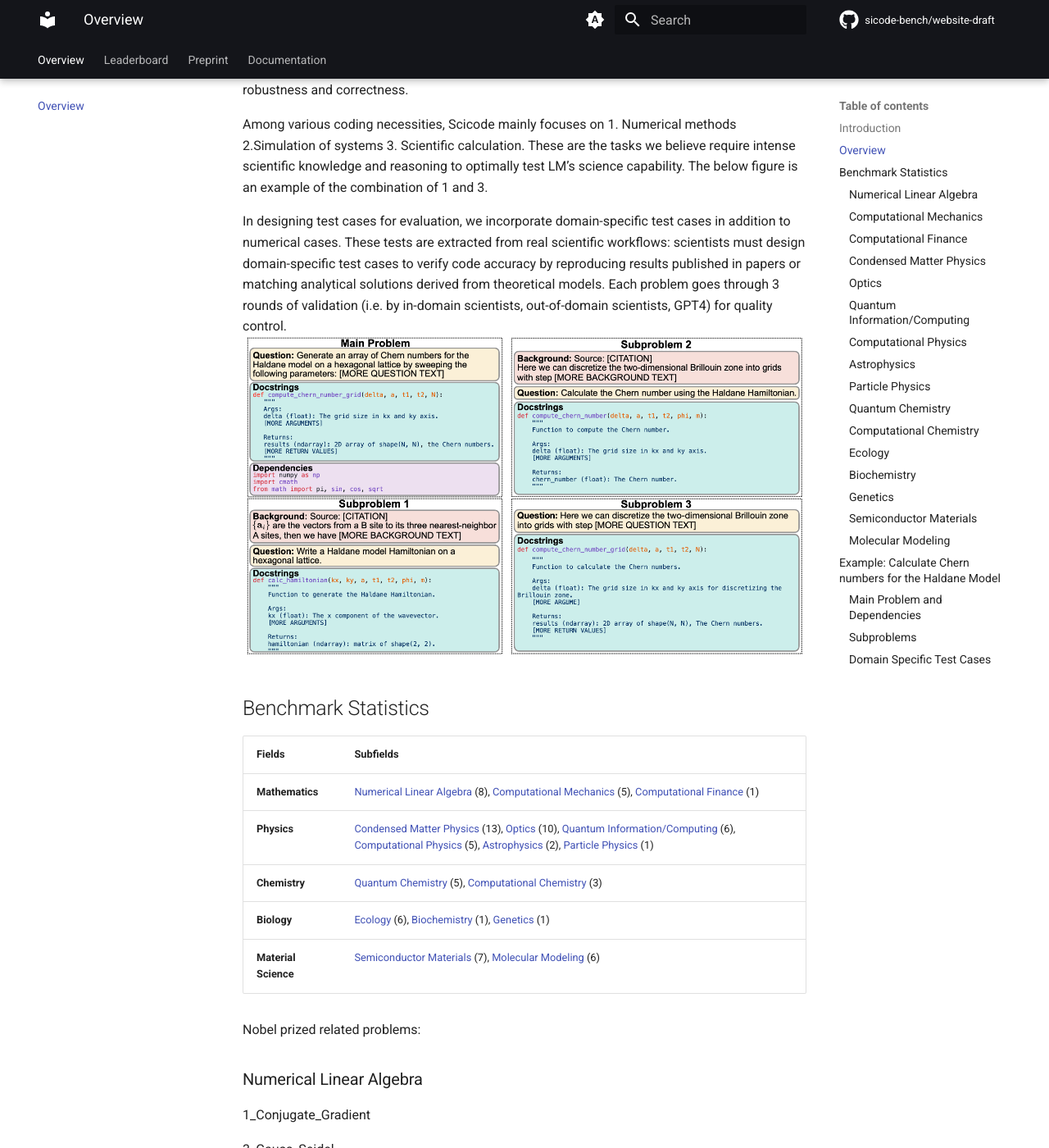
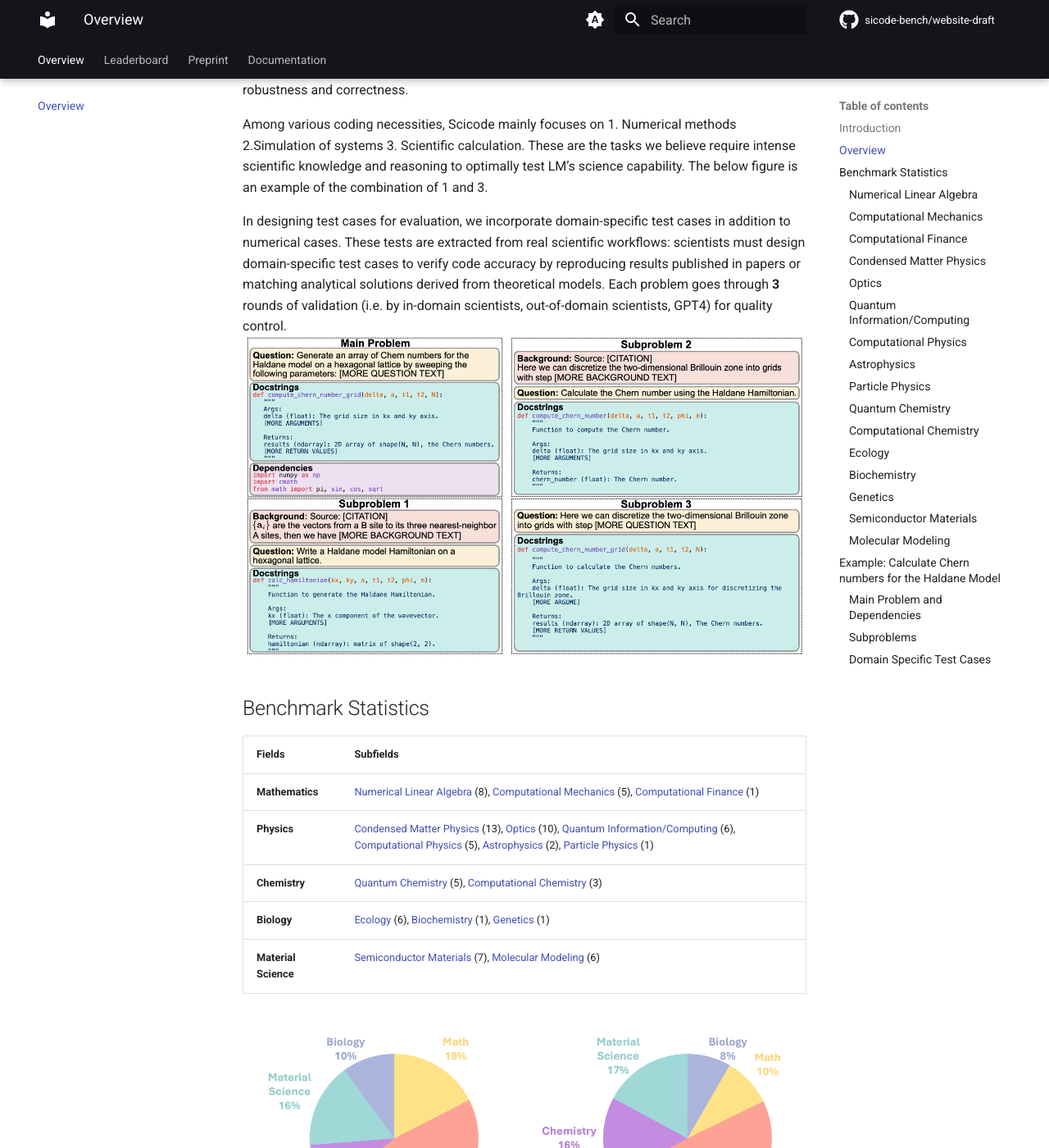
Before and after one commit to scicode-bench/scicode-bench.github.io, an MkDocs documentation site: the page built from docs/index.md, in a window 1280 px wide and 1400 px high, scrolled down 1589 px. Shown: the whole window at 82% size. Built offline with MkDocs 1.6.1 and Material for MkDocs 9.7.7, drawn with Linux system fonts in a browser that asks for light colours; comment, search, counter and statistics services are not loaded; some of the changed text lies outside the part shown.

Commit message:
Update index.md

```diff
--- a/docs/index.md
+++ b/docs/index.md
@@ -68,7 +68,7 @@ SciCode sources challenging and realistic research-level coding problems across
 
 Among various coding necessities, Scicode mainly focuses on 1. Numerical methods 2.Simulation of systems 3. Scientific calculation. These are the tasks we believe require intense scientific knowledge and reasoning to optimally test LM’s science capability. The below figure is an example of the combination of 1 and 3.
 
-In designing test cases for evaluation, we incorporate domain-specific test cases in addition to numerical cases. These tests are extracted from real scientific workflows: scientists must design domain-specific test cases to verify code accuracy by reproducing results published in papers or matching analytical solutions derived from theoretical models. Each problem goes through 3 rounds of validation (i.e. by in-domain scientists, out-of-domain scientists, GPT4) for quality control.
+In designing test cases for evaluation, we incorporate domain-specific test cases in addition to numerical cases. These tests are extracted from real scientific workflows: scientists must design domain-specific test cases to verify code accuracy by reproducing results published in papers or matching analytical solutions derived from theoretical models. Each problem goes through **3** rounds of validation (i.e. by in-domain scientists, out-of-domain scientists, GPT4) for quality control.
 ![Image Title](figures/SciCode_example_problem.png)
 ## Benchmark Statistics
 
@@ -80,7 +80,12 @@ In designing test cases for evaluation, we incorporate domain-specific test case
 | **Biology**          | [Ecology](#ecology) (6), [Biochemistry](#biochemistry) (1), [Genetics](#genetics) (1)                         |
 | **Material Science** | [Semiconductor Materials](#semiconductor-materials) (7), [Molecular Modeling](#molecular-modeling) (6)       |
 
-Nobel prized related problems:
+<figure markdown="span">
+  ![Image Title](figures/SciCode_chart.png)
+  <figcaption>Left: Distribution of Main Problems   Right: Distribution of Subproblems </figcaption>
+</figure>
+
+
 
 ### Numerical Linear Algebra
 1_Conjugate_Gradient
```
